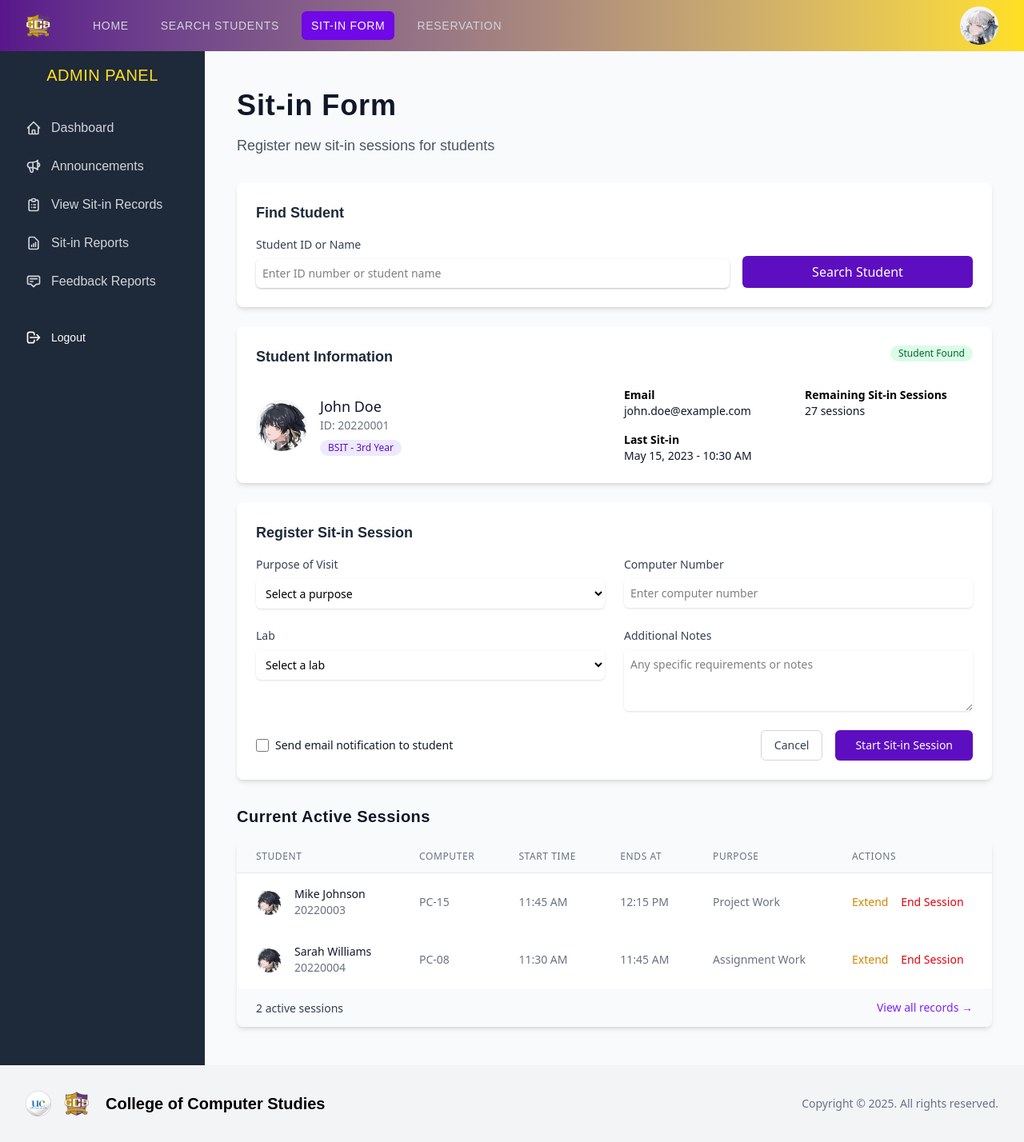
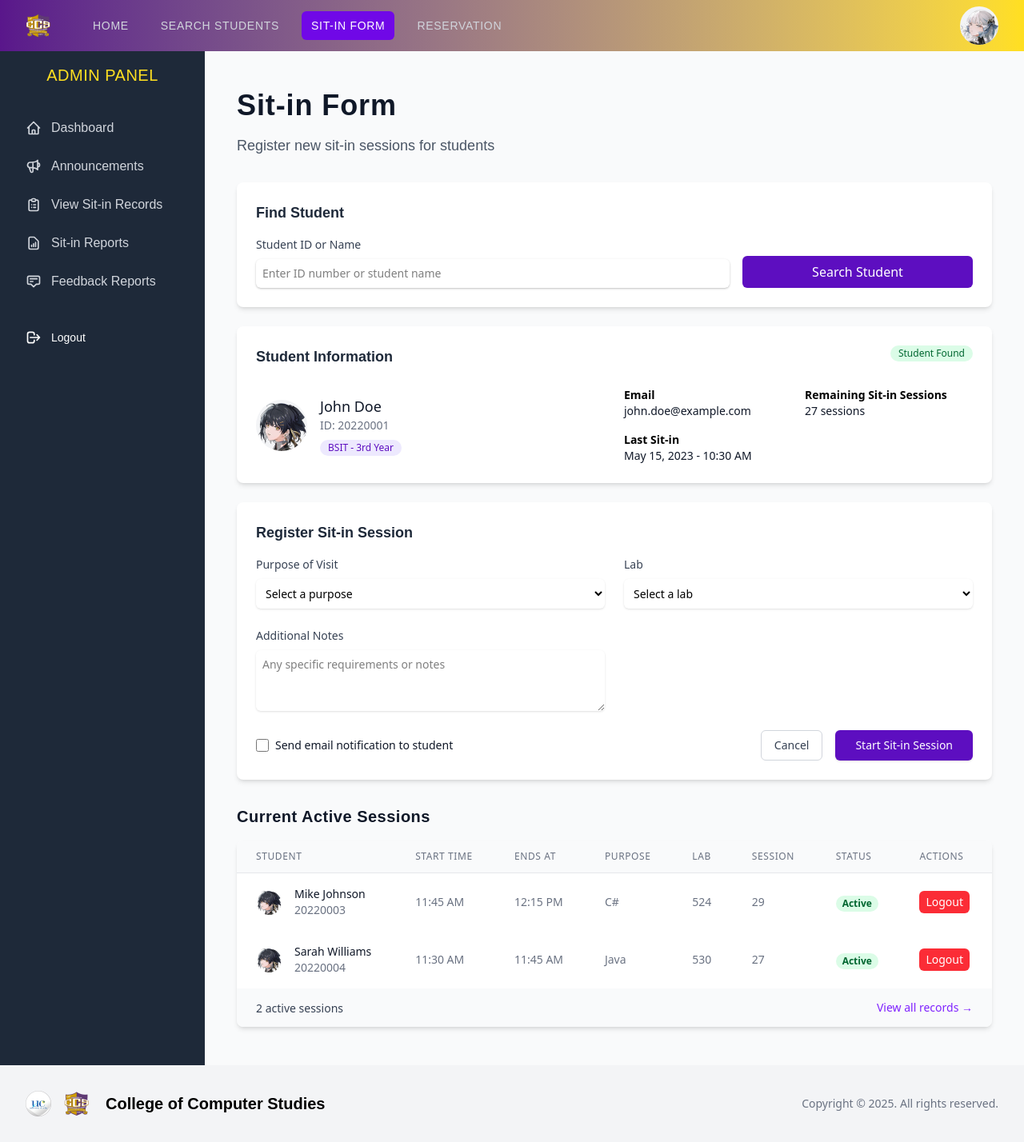
Before and after one commit to RimarNavaja/ccs_sitin_project, a Flask app: page /admin/sit-in-form in a window 1280 px wide. Shown: the whole page at 80% size. Run offline with Flask 3, Linux system fonts and the light colour scheme; the visitor is signed in with stand-in values (Sample User, id 1); parts of the project's set-up code (start-up, migrations or seed data) failed here and were passed over; some web fonts are replaced.

Commit message:
adjust the templates in admin module

```diff
--- a/app.py
+++ b/app.py
@@ -244,6 +244,7 @@ def admin_dashboard():
 
     # Get announcement stats
     total_announcements = Announcement.query.count()
+    # Counts the active announcements
     active_announcements = Announcement.query.filter_by(is_active=True).count()
 
     return render_template(
--- a/static/src/output.css
+++ b/static/src/output.css
@@ -14,6 +14,7 @@
     --color-red-800: oklch(0.444 0.177 26.899);
     --color-red-900: oklch(0.396 0.141 25.723);
     --color-amber-300: oklch(0.879 0.169 91.605);
+    --color-yellow-50: oklch(0.987 0.026 102.212);
     --color-yellow-100: oklch(0.973 0.071 103.193);
     --color-yellow-200: oklch(0.945 0.129 101.54);
     --color-yellow-300: oklch(0.905 0.182 98.111);
@@ -1440,6 +1441,10 @@
     border-left-style: var(--tw-border-style);
     border-left-width: 1px;
   }
+  .border-l-0 {
+    border-left-style: var(--tw-border-style);
+    border-left-width: 0px;
+  }
   .border-l-4 {
     border-left-style: var(--tw-border-style);
     border-left-width: 4px;
@@ -1572,6 +1577,9 @@
   }
   .bg-white {
     background-color: var(--color-white);
+  }
+  .bg-yellow-50 {
+    background-color: var(--color-yellow-50);
   }
   .bg-yellow-100 {
     background-color: var(--color-yellow-100);
--- a/templates/admin/sit-in-form.html
+++ b/templates/admin/sit-in-form.html
@@ -117,30 +117,17 @@
             class="block w-full rounded-md py-2 pl-2 border-gray-300 shadow-sm focus:border-violet-500 focus:ring-violet-500 sm:text-sm"
           >
             <option value="">Select a purpose</option>
-            <option value="assignment">Assignment Work</option>
-            <option value="project">Project Work</option>
-            <option value="research">Research</option>
-            <option value="self-study">Self Study</option>
-            <option value="group-work">Group Work</option>
+            <option value="C#">C#</option>
+            <option value="c">C</option>
+            <option value="Java">Java</option>
+            <option value="ASP.Net">ASP.Net</option>
+            <option value="Php">Php</option>
+            <option value="Python">Python</option>
             <option value="other">Other</option>
           </select>
         </div>
 
-        <div>
-          <label
-            for="computer-number"
-            class="block text-sm font-medium text-gray-700 mb-2"
-            >Computer Number</label
-          >
-          <input
-            type="text"
-            name="computer-number"
-            id="computer-number"
-            class="block w-full rounded-md py-2 pl-2 border-gray-300 shadow-sm focus:border-violet-500 focus:ring-violet-500 sm:text-sm"
-            placeholder="Enter computer number"
-          />
-        </div>
-
+        <!-- Lab -->
         <div>
           <label for="lab" class="block text-sm font-medium text-gray-700 mb-2"
             >Lab</label
@@ -195,13 +182,13 @@
         <div class="flex space-x-4">
           <button
             type="button"
-            class="px-4 py-2 border border-gray-300 rounded-md text-sm font-medium text-gray-700 bg-white hover:bg-gray-50"
+            class="cursor-pointer px-4 py-2 border border-gray-300 rounded-md text-sm font-medium text-gray-700 bg-white hover:bg-gray-50"
           >
             Cancel
           </button>
           <button
             type="submit"
-            class="px-6 py-2 border border-transparent rounded-md shadow-sm text-sm font-medium text-white bg-violet-800 hover:bg-violet-700"
+            class="cursor-pointer px-6 py-2 border border-transparent rounded-md shadow-sm text-sm font-medium text-white bg-violet-800 hover:bg-violet-700"
           >
             Start Sit-in Session
           </button>
@@ -226,11 +213,7 @@
               >
                 Student
               </th>
-              <th
-                class="px-6 py-3 bg-gray-50 text-left text-xs font-medium text-gray-500 uppercase tracking-wider"
-              >
-                Computer
-              </th>
+
               <th
                 class="px-6 py-3 bg-gray-50 text-left text-xs font-medium text-gray-500 uppercase tracking-wider"
               >
@@ -245,6 +228,21 @@
                 class="px-6 py-3 bg-gray-50 text-left text-xs font-medium text-gray-500 uppercase tracking-wider"
               >
                 Purpose
+              </th>
+              <th
+                class="px-6 py-3 bg-gray-50 text-left text-xs font-medium text-gray-500 uppercase tracking-wider"
+              >
+                Lab
+              </th>
+              <th
+                class="px-6 py-3 bg-gray-50 text-left text-xs font-medium text-gray-500 uppercase tracking-wider"
+              >
+                Session
+              </th>
+              <th
+                class="px-6 py-3 bg-gray-50 text-left text-xs font-medium text-gray-500 uppercase tracking-wider"
+              >
+                Status
               </th>
               <th
                 class="px-6 py-3 bg-gray-50 text-left text-xs font-medium text-gray-500 uppercase tracking-wider"
@@ -272,9 +270,7 @@
                   </div>
                 </div>
               </td>
-              <td class="px-6 py-4 whitespace-nowrap text-sm text-gray-500">
-                PC-15
-              </td>
+
               <td class="px-6 py-4 whitespace-nowrap text-sm text-gray-500">
                 11:45 AM
               </td>
@@ -282,14 +278,27 @@
                 12:15 PM
               </td>
               <td class="px-6 py-4 whitespace-nowrap text-sm text-gray-500">
-                Project Work
+                C#
               </td>
+              <td class="px-6 py-4 whitespace-nowrap text-sm text-gray-500">
+                524
+              </td>
+              <td class="px-6 py-4 whitespace-nowrap text-sm text-gray-500">
+                29
+              </td>
+              <td class="px-6 py-4 whitespace-nowrap">
+                <span
+                  class="px-2 inline-flex text-xs leading-5 font-semibold rounded-full bg-green-100 text-green-800"
+                >
+                  Active
+                </span>
+              </td>
+
               <td class="px-6 py-4 whitespace-nowrap text-sm font-medium">
-                <button class="text-yellow-600 hover:text-yellow-900 mr-3">
-                  Extend
-                </button>
-                <button class="text-red-600 hover:text-red-900">
-                  End Session
+                <button
+                  class="bg-red-500 text-white rounded-md p-1 px-2 cursor-pointer hover:text-red-900"
+                >
+                  Logout
                 </button>
               </td>
             </tr>
@@ -311,9 +320,7 @@
                   </div>
                 </div>
               </td>
-              <td class="px-6 py-4 whitespace-nowrap text-sm text-gray-500">
-                PC-08
-              </td>
+
               <td class="px-6 py-4 whitespace-nowrap text-sm text-gray-500">
                 11:30 AM
               </td>
@@ -321,14 +328,26 @@
                 11:45 AM
               </td>
               <td class="px-6 py-4 whitespace-nowrap text-sm text-gray-500">
-                Assignment Work
+                Java
+              </td>
+              <td class="px-6 py-4 whitespace-nowrap text-sm text-gray-500">
+                530
+              </td>
+              <td class="px-6 py-4 whitespace-nowrap text-sm text-gray-500">
+                27
+              </td>
+              <td class="px-6 py-4 whitespace-nowrap">
+                <span
+                  class="px-2 inline-flex text-xs leading-5 font-semibold rounded-full bg-green-100 text-green-800"
+                >
+                  Active
+                </span>
               </td>
               <td class="px-6 py-4 whitespace-nowrap text-sm font-medium">
-                <button class="text-yellow-600 hover:text-yellow-900 mr-3">
-                  Extend
-                </button>
-                <button class="text-red-600 hover:text-red-900">
-                  End Session
+                <button
+                  class="bg-red-500 text-white rounded-md p-1 px-2 cursor-pointer hover:text-red-900"
+                >
+                  Logout
                 </button>
               </td>
             </tr>
```
Also changed, not shown: templates/admin/dashboard.html (+5 -4 lines), templates/admin/reservation.html (+37 -9 lines), templates/admin/search-students.html (+6 -5 lines), templates/admin/sit-in-records.html (+189 -50 lines).
